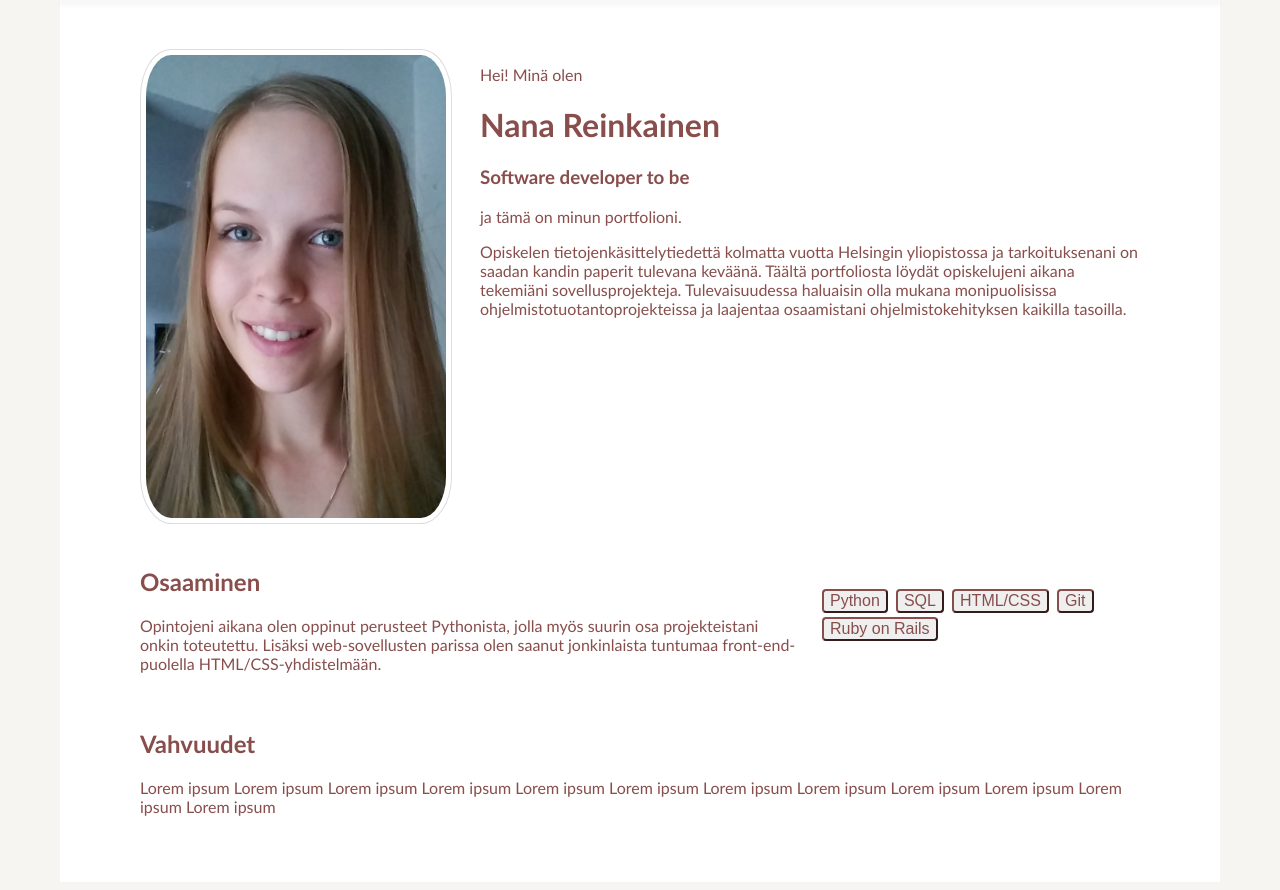
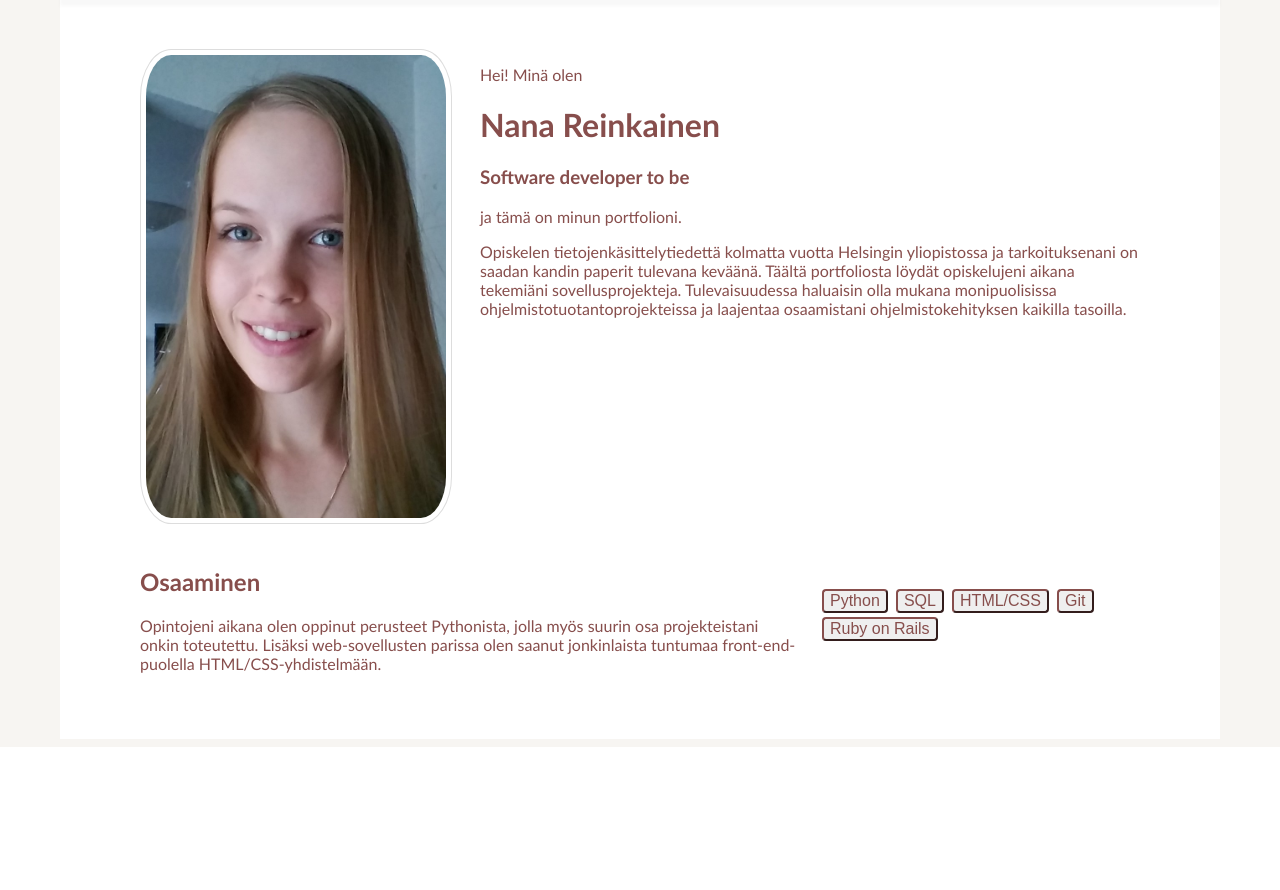
Before and after one commit to Na-na13/portfolio, a Flask app: page / in a window 1280 px wide. Shown: the part 53-943 px from the top of the page. After the commit the page ends 800 px from the top, so only its background shows below. Run offline with Flask 3, Linux system fonts and the light colour scheme.

Commit message:
remove unneeded text

```diff
--- a/static/styles.css
+++ b/static/styles.css
@@ -33,8 +33,7 @@ body {
     grid-auto-rows: minmax(100px, auto);
     grid-template-areas:
         "img intro intro"
-        "txt1 txt1 boxes"
-        "txt2 txt2 txt2";
+        "txt1 txt1 boxes";
 
     margin: 0px auto;
     padding: 50px 80px;
@@ -66,9 +65,7 @@ img {
 .career-text {
     grid-area: txt1;
 }
-.strenghts {
-    grid-area: txt2;
-}
+
 .info-text {
     max-width: 1000px;
     margin: 0px auto;
--- a/templates/index.html
+++ b/templates/index.html
@@ -32,11 +32,5 @@
                         <button class="topic">Ruby on Rails</button>
                 </div>
             </div>
-            <div class="strenghts">
-                <h2>Vahvuudet</h2>
-                <p>Lorem ipsum Lorem ipsum Lorem ipsum Lorem ipsum Lorem ipsum Lorem ipsum Lorem ipsum Lorem ipsum Lorem ipsum Lorem ipsum Lorem ipsum Lorem ipsum</p>
-
-            </div>
-
         </div>
 {% endblock %}
```
